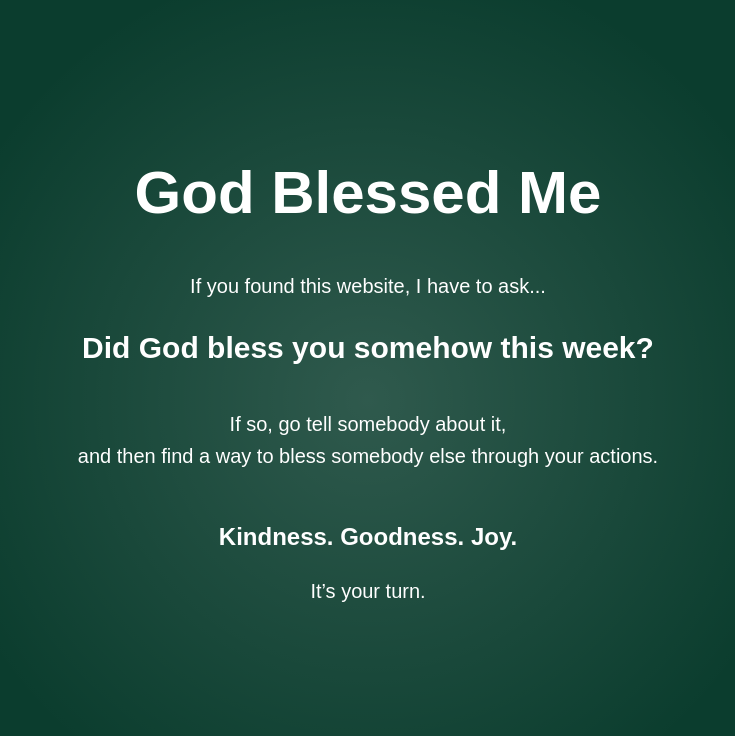
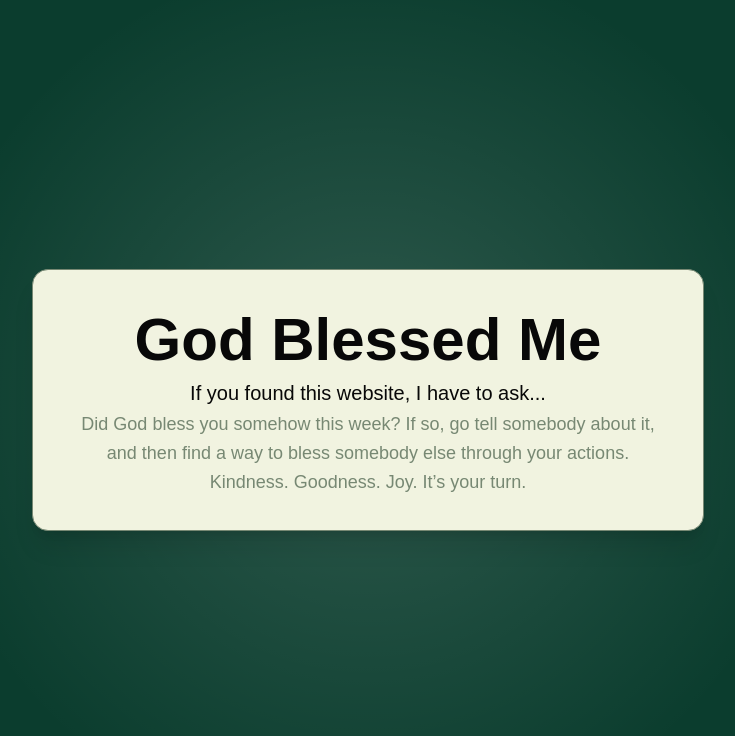
Before and after one commit to StephenManoharGurram/BlogWebsite, a Next.js app in the folder myproject/frontend/: page / in a window 1280 px wide. Shown: the top 736 px of the page, without its empty margins (272-1007 px from the left). Built offline with nearby package versions, Linux system fonts and the light colour scheme.

Commit message:
DIesign -1 test

```diff
--- a/myproject/frontend/app/globals.css
+++ b/myproject/frontend/app/globals.css
@@ -31,7 +31,15 @@ body {
   animation: fadeUp 1s ease-out forwards;
 }
 
-/* Keyframe for fade-up */
+
+/* Staggered fade + slide-up animation */
+.fade-item {
+  opacity: 0;
+  transform: translateY(20px);
+  animation: fadeUp 1s ease-out forwards;
+}
+
+/* Keyframes */
 @keyframes fadeUp {
   to {
     opacity: 1;
--- a/myproject/frontend/app/page.tsx
+++ b/myproject/frontend/app/page.tsx
@@ -30,12 +30,12 @@ export default function HomePage() {
   }, []);
 
   return (
-    <div className="relative w-full min-h-screen flex items-center justify-center text-center overflow-hidden">
+    <div className="relative w-full min-h-screen flex flex-col items-center justify-center text-center overflow-hidden">
 
       {/* Royal Green Background */}
       <div className="absolute inset-0 bg-[#0b3d2e]"></div>
 
-      {/* Interactive Gradient Layer */}
+      {/* Interactive Spotlight */}
       <div
         className="absolute inset-0 transition-all duration-200 pointer-events-none"
         style={{
@@ -47,35 +47,31 @@ export default function HomePage() {
         }}
       ></div>
 
-      {/* Content */}
-      <div className="relative z-10 max-w-4xl px-6 text-white flex flex-col gap-6">
 
-        <h1 className="fade-item text-4xl sm:text-5xl md:text-6xl font-bold mb-4 leading-tight">
+      {/* MESSAGE CARD USING YOUR PALETTE */}
+      <div className="relative z-10 w-full max-w-2xl p-6 sm:p-8 rounded-2xl shadow-xl border"
+        style={{
+          backgroundColor: "#F1F3E0",    // cream
+          borderColor: "#778873"         // deep moss
+        }}
+      >
+        <h1 className="fade-item text-4xl sm:text-5xl md:text-6xl font-bold leading-tight"
+          style={{ color: "#080808ff" }} >
           God Blessed Me
         </h1>
-
-        <p className="fade-item text-base sm:text-lg md:text-xl leading-relaxed">
+        <p className="fade-item text-base sm:text-lg md:text-xl leading-relaxed" style={{ color: "#080808ff" }}>
           If you found this website, I have to ask...
         </p>
 
-        <p className="fade-item text-xl sm:text-2xl md:text-3xl font-semibold leading-snug">
-          Did God bless you somehow this week?
+        <p className="text-lg leading-relaxed"
+          style={{ color: "#778873" }}   // deep moss
+        >
+          Did God bless you somehow this week? If so, go tell somebody about it,
+          and then find a way to bless somebody else through your actions.
+          Kindness. Goodness. Joy. It’s your turn.
         </p>
+      </div>
 
-        <p className="fade-item text-base sm:text-lg md:text-xl mt-4 leading-relaxed">
-          If so, go tell somebody about it,<br />
-          and then find a way to bless somebody else through your actions.
-        </p>
-
-        <p className="fade-item mt-6 text-lg sm:text-xl md:text-2xl font-semibold">
-          Kindness. Goodness. Joy.
-        </p>
-
-        <p className="fade-item text-base sm:text-lg md:text-xl mb-10">
-          It’s your turn.
-        </p>
-
-      </div>
     </div>
   );
 }
```
